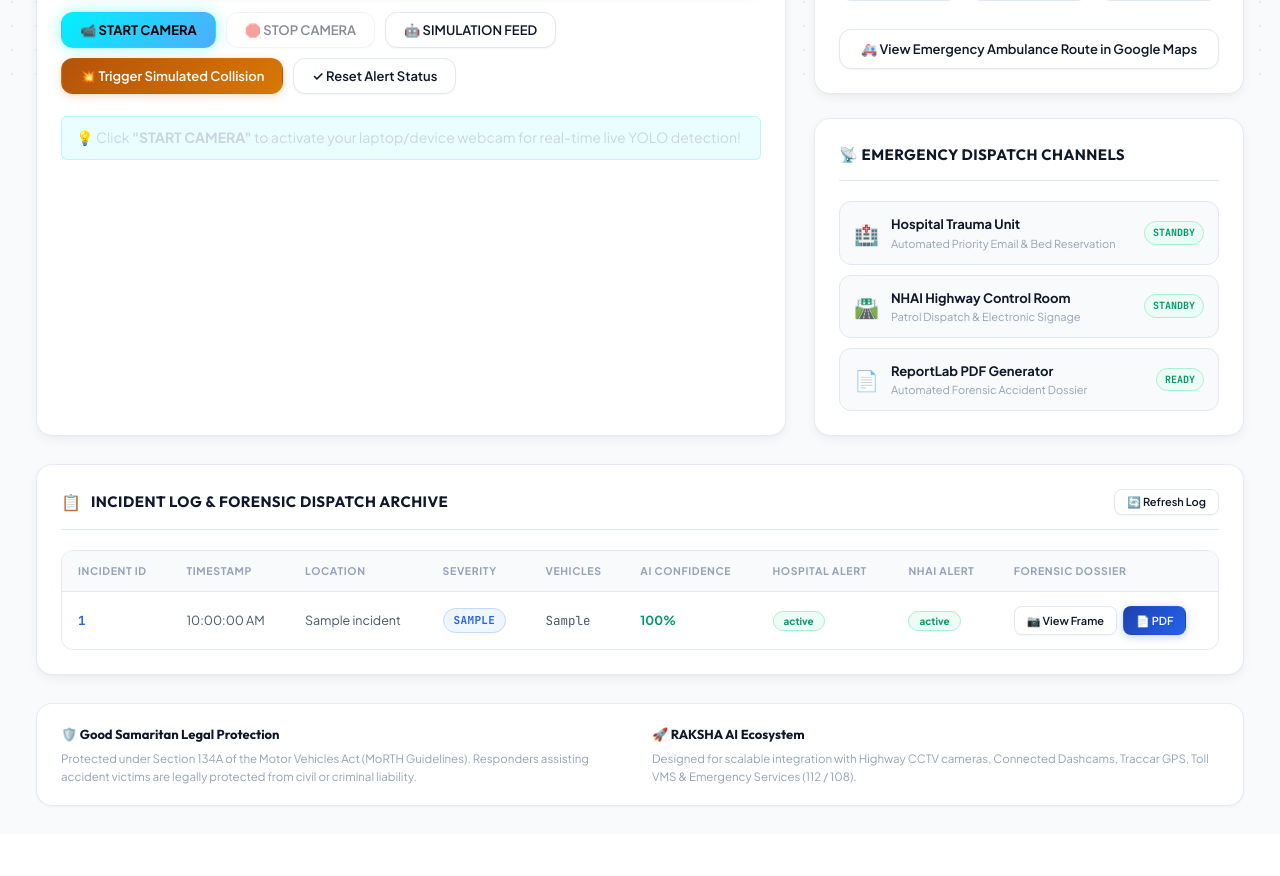
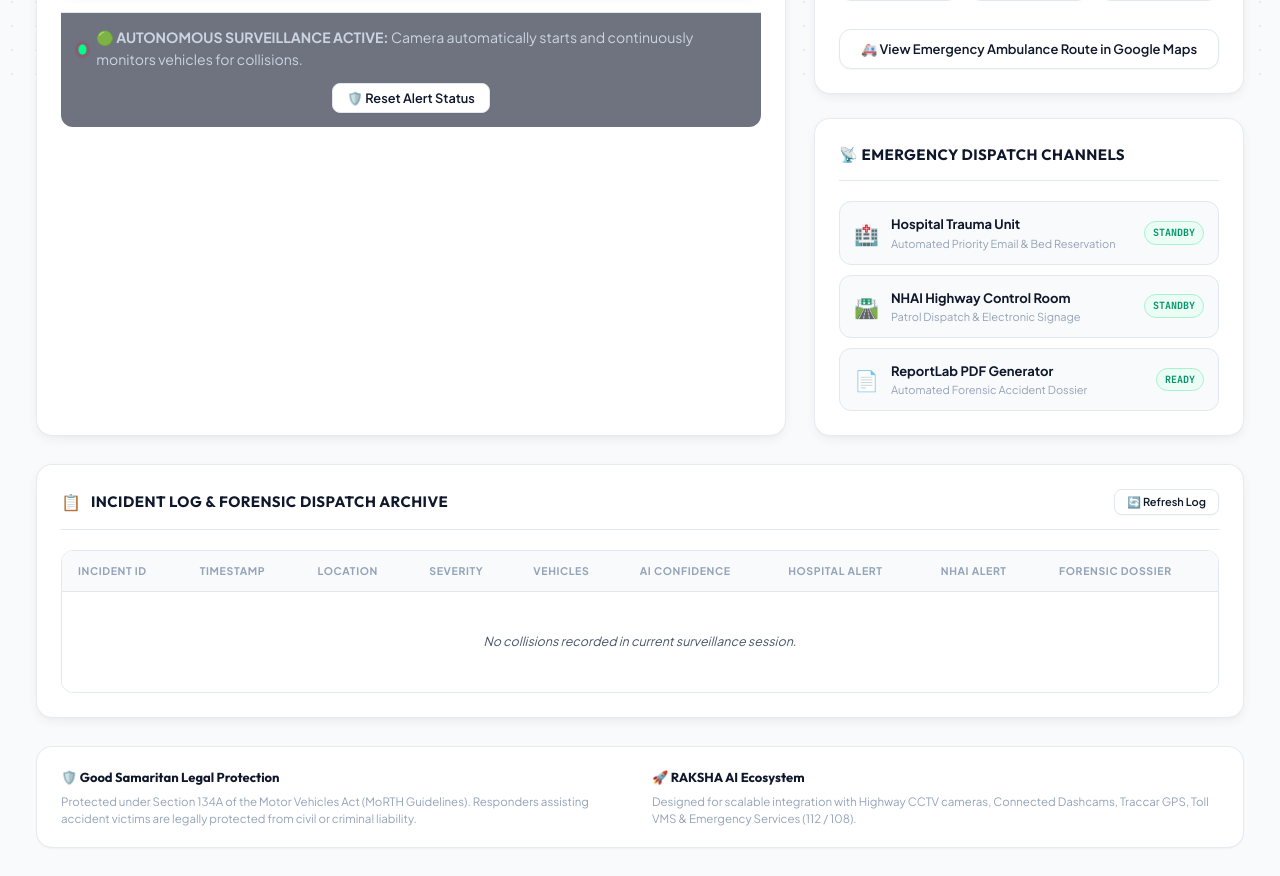
Before and after one commit to chiragvishnoi-01/raksha.ai, a FastAPI app: page / in a window 1280 px wide. Shown: the part 706-1582 px from the top of the page. Before the commit the page ends 1513 px from the top, so only its background shows below. Run offline with FastAPI, Linux system fonts and the light colour scheme; tables that the repository leaves empty hold one stand-in row (values such as "Sample post"); data that the repository does not hold is empty; parts of the project's set-up code (start-up, migrations or seed data) failed here and were passed over.

Commit message:
Remove manual camera buttons and enable 100% autonomous camera startup and accident detection on load

```diff
--- a/app/dashboard/static/js/app.js
+++ b/app/dashboard/static/js/app.js
@@ -309,28 +309,58 @@ function updateCameraStatus(message, type = 'info') {
     }
 }
 
-async function startLiveCamera() {
-    const btnStart = document.getElementById('btn-start-camera');
-    const btnStop = document.getElementById('btn-stop-camera');
+// ==========================================
+// RAKSHA AI — Autonomous Live Camera Controller
+// ==========================================
+
+const CAMERA_CONFIG = {
+    width: 640,
+    height: 360,
+    targetFps: 12,
+    jpegQuality: 0.65
+};
+
+let isLiveWebcamActive = false;
+let webcamMediaStream = null;
+let webcamWs = null;
+let isAwaitingFrameResponse = false;
+let streamIntervalId = null;
+let lastFrameSendTime = 0;
+
+function updateCameraStatus(message, type = 'info') {
+    const statusBox = document.getElementById('camera-status-msg');
+    if (!statusBox) return;
+
+    statusBox.textContent = message;
+    if (type === 'error') {
+        statusBox.style.color = '#ff6b6b';
+    } else if (type === 'success') {
+        statusBox.style.color = '#00ff88';
+    } else {
+        statusBox.style.color = '#cbd5e1';
+    }
+}
+
+// Automatic Camera Startup — Starts immediately on page load without any manual button click
+async function autoStartCamera() {
+    const video = document.getElementById('client-webcam-video');
+    const streamImg = document.getElementById('live-stream-img');
     const sourceTag = document.getElementById('cam-feed-source');
-    const video = document.getElementById('client-webcam-video');
 
     if (!navigator.mediaDevices || !navigator.mediaDevices.getUserMedia) {
-        updateCameraStatus("Your browser does not support webcam access. Please use the latest Chrome or Edge.", "error");
+        updateCameraStatus("Webcam API not supported by browser. Showing highway simulation feed.", "info");
+        if (streamImg) streamImg.style.display = 'block';
         return;
     }
 
-    if (btnStart) {
-        btnStart.disabled = true;
-        btnStart.textContent = '⏳ REQUESTING PERMISSION...';
-    }
-    updateCameraStatus("Requesting camera permission from browser...", "info");
+    updateCameraStatus("Connecting to camera...", "info");
 
     try {
         const stream = await navigator.mediaDevices.getUserMedia({
             video: {
                 width: { ideal: CAMERA_CONFIG.width },
-                height: { ideal: CAMERA_CONFIG.height }
+                height: { ideal: CAMERA_CONFIG.height },
+                facingMode: "user"
             },
             audio: false
         });
@@ -341,51 +371,38 @@ async function startLiveCamera() {
 
         isLiveWebcamActive = true;
 
-        // Immediately show live webcam video on screen so user never sees black box
-        const streamImg = document.getElementById('live-stream-img');
+        // Show live camera immediately on screen (NO black screen)
         video.style.display = 'block';
         if (streamImg) streamImg.style.display = 'none';
 
-        if (btnStart) {
-            btnStart.textContent = '📹 CAMERA ACTIVE';
-            btnStart.disabled = true;
-            btnStart.style.opacity = '0.6';
-        }
-        if (btnStop) {
-            btnStop.disabled = false;
-            btnStop.style.opacity = '1.0';
-            btnStop.style.background = 'linear-gradient(135deg, #ff416c 0%, #ff4b2b 100%)';
-            btnStop.style.color = '#fff';
-            btnStop.style.boxShadow = '0 0 15px rgba(255, 65, 108, 0.4)';
-        }
         if (sourceTag) {
-            sourceTag.textContent = 'BROWSER WEBCAM';
+            sourceTag.textContent = 'AUTOMATIC LIVE WEBCAM';
         }
 
-        updateCameraStatus("🟢 Browser Camera ACTIVE — Streaming live to YOLOv8 & ByteTrack.", "success");
+        updateCameraStatus("🟢 AUTONOMOUS SURVEILLANCE ACTIVE: Camera online, scanning for vehicles & collisions.", "success");
         initWebcamWebSocket();
 
     } catch (err) {
-        console.error('Camera access error:', err);
+        console.warn('Camera startup:', err);
         isLiveWebcamActive = false;
 
-        if (btnStart) {
-            btnStart.disabled = false;
-            btnStart.textContent = '📹 START CAMERA';
-            btnStart.style.opacity = '1.0';
-        }
-        if (btnStop) {
-            btnStop.disabled = true;
-            btnStop.style.opacity = '0.5';
+        // If browser requires user interaction first to allow camera
+        if (err.name === 'NotAllowedError' || err.name === 'PermissionDeniedError') {
+            updateCameraStatus("🔒 Camera permission needed: Click anywhere on video to activate camera.", "info");
+            const wrapper = document.querySelector('.video-wrapper');
+            if (wrapper) {
+                wrapper.style.cursor = 'pointer';
+                wrapper.onclick = () => {
+                    wrapper.onclick = null;
+                    wrapper.style.cursor = 'default';
+                    autoStartCamera();
+                };
+            }
+        } else {
+            updateCameraStatus(`Camera: ${err.message}. Monitoring active.`, "info");
         }
 
-        if (err.name === 'NotAllowedError' || err.name === 'PermissionDeniedError') {
-            updateCameraStatus("Camera permission denied. Please allow camera access in your browser settings.", "error");
-        } else if (err.name === 'NotFoundError' || err.name === 'DevicesNotFoundError' || err.name === 'NotReadableError') {
-            updateCameraStatus("No camera detected or camera is already in use.", "error");
-        } else {
-            updateCameraStatus(`Camera error: ${err.message}. Please verify webcam connection.`, "error");
-        }
+        if (streamImg) streamImg.style.display = 'block';
     }
 }
 
@@ -402,7 +419,7 @@ function initWebcamWebSocket() {
     webcamWs.binaryType = 'arraybuffer';
 
     webcamWs.onopen = () => {
-        console.log('Live webcam WebSocket connected to RAKSHA AI.');
+        console.log('Autonomous WebSocket connected to RAKSHA AI.');
         isAwaitingFrameResponse = false;
         startFrameCaptureLoop();
     };
@@ -413,6 +430,7 @@ function initWebcamWebSocket() {
         const imgUrl = URL.createObjectURL(blob);
         const streamImg = document.getElementById('live-stream-img');
         const video = document.getElementById('client-webcam-video');
+
         if (streamImg && isLiveWebcamActive) {
             streamImg.src = imgUrl;
             streamImg.style.display = 'block';
@@ -434,15 +452,12 @@ function initWebcamWebSocket() {
             if (video) video.style.display = 'block';
             if (streamImg) streamImg.style.display = 'none';
 
-            updateCameraStatus("AI connection lost. Reconnecting...", "error");
             setTimeout(() => {
                 if (isLiveWebcamActive) initWebcamWebSocket();
             }, 2000);
         }
     };
 }
-
-let lastFrameSendTime = 0;
 
 function startFrameCaptureLoop() {
     if (streamIntervalId) clearInterval(streamIntervalId);
@@ -486,75 +501,11 @@ function startFrameCaptureLoop() {
     }, intervalMs);
 }
 
-function stopLiveCamera() {
-    isLiveWebcamActive = false;
-    isAwaitingFrameResponse = false;
-
-    if (streamIntervalId) {
-        clearInterval(streamIntervalId);
-        streamIntervalId = null;
-    }
-
-    if (webcamMediaStream) {
-        webcamMediaStream.getTracks().forEach(track => track.stop());
-        webcamMediaStream = null;
-    }
-
-    if (webcamWs) {
-        try { webcamWs.close(); } catch(e) {}
-        webcamWs = null;
-    }
-
-    const btnStart = document.getElementById('btn-start-camera');
-    const btnStop = document.getElementById('btn-stop-camera');
-    const sourceTag = document.getElementById('cam-feed-source');
-    const streamImg = document.getElementById('live-stream-img');
-
-    if (btnStart) {
-        btnStart.textContent = '📹 START CAMERA';
-        btnStart.disabled = false;
-        btnStart.style.opacity = '1.0';
-    }
-    if (btnStop) {
-        btnStop.disabled = true;
-        btnStop.style.opacity = '0.5';
-        btnStop.style.background = '';
-        btnStop.style.color = '';
-        btnStop.style.boxShadow = '';
-    }
-    if (sourceTag) {
-        sourceTag.textContent = 'SIMULATION';
-    }
-
-    updateCameraStatus("Camera stopped. Switched back to simulation stream.", "info");
-
-    const video = document.getElementById('client-webcam-video');
-    if (video) video.style.display = 'none';
-    if (streamImg) {
-        streamImg.style.display = 'block';
-        streamImg.src = `/api/stream?t=${Date.now()}`;
-    }
-}
-
-async function useSimulationFeed() {
-    if (isLiveWebcamActive) {
-        stopLiveCamera();
-    }
-    try {
-        await fetch('/api/toggle-camera', { method: 'POST' });
-        const streamImg = document.getElementById('live-stream-img');
-        if (streamImg) {
-            streamImg.src = `/api/stream?t=${Date.now()}`;
-        }
-        updateCameraStatus("Switched to simulated highway traffic feed.", "info");
-        pollTelemetry();
-    } catch (e) {
-        console.error('Error switching to simulation feed:', e);
-    }
-}
-
-// Initialize Polling
+// Initialize Polling & Autonomous Camera on Page Load
 window.addEventListener('DOMContentLoaded', () => {
     fetchIncidents();
     setInterval(pollTelemetry, 800);
+
+    // Automatically trigger live camera and AI monitoring without requiring any button clicks!
+    autoStartCamera();
 });
--- a/app/dashboard/templates/index.html
+++ b/app/dashboard/templates/index.html
@@ -152,10 +152,10 @@
                 </div>
 
                 <div class="video-wrapper">
-                    <!-- Client-side Live Webcam Element (shows instantly when camera starts) -->
-                    <video id="client-webcam-video" autoplay playsinline muted style="display: none; width: 100%; height: 100%; object-fit: cover;"></video>
+                    <!-- Client-side Live Webcam Element (shows instantly on page load) -->
+                    <video id="client-webcam-video" autoplay playsinline muted style="width: 100%; height: 100%; object-fit: cover; display: block;"></video>
                     <!-- Server Stream / AI Annotated Feed Element -->
-                    <img id="live-stream-img" src="/api/stream" alt="Live Camera Feed with YOLO Telemetry" style="width: 100%; height: 100%; object-fit: cover; display: block;">
+                    <img id="live-stream-img" src="/api/stream" alt="Live Camera Feed with YOLO Telemetry" style="width: 100%; height: 100%; object-fit: cover; display: none;">
                     <!-- Offscreen Canvas for Frame Extraction -->
                     <canvas id="client-webcam-canvas" width="640" height="360" style="position: absolute; left: -9999px; top: -9999px;"></canvas>
 
@@ -167,7 +167,7 @@
                         </div>
                         <div class="hud-corner top-right">
                             <span class="metric-tag" style="background: rgba(0,242,254,0.15); color: #00f2fe; border: 1px solid rgba(0,242,254,0.4); margin-bottom: 4px; display: inline-block;">
-                                Camera Source: <strong id="cam-feed-source">SIMULATION</strong>
+                                Camera Source: <strong id="cam-feed-source">AUTOMATIC LIVE WEBCAM</strong>
                             </span>
                             <span id="collision-hud-status" class="hud-status-badge">STATUS: NORMAL</span>
                         </div>
@@ -177,26 +177,17 @@
                     </div>
                 </div>
 
-                <div class="video-controls-bar">
-                    <div class="control-buttons">
-                        <button id="btn-start-camera" class="btn btn-primary" onclick="startLiveCamera()" style="font-weight: 700; background: linear-gradient(135deg, #00f2fe 0%, #4facfe 100%); color: #000; box-shadow: 0 0 15px rgba(0, 242, 254, 0.4);">
-                            📹 START CAMERA
+                <div class="video-controls-bar" style="display: flex; justify-content: space-between; align-items: center; padding: 14px 18px; background: rgba(15, 23, 42, 0.6); border-top: 1px solid var(--border-subtle); border-radius: 0 0 var(--radius-md) var(--radius-md);">
+                    <div style="display: flex; align-items: center; gap: 10px;">
+                        <span class="live-dot pulse-anim" style="background: #00ff88;"></span>
+                        <span id="camera-status-msg" style="font-size: 0.88rem; color: #cbd5e1;">
+                            🟢 <strong>AUTONOMOUS SURVEILLANCE ACTIVE:</strong> Camera automatically starts and continuously monitors vehicles for collisions.
+                        </span>
+                    </div>
+                    <div>
+                        <button class="btn btn-secondary btn-sm" onclick="resetAlertState()" style="font-size: 0.8rem; padding: 6px 14px; font-weight: 600;">
+                            🛡️ Reset Alert Status
                         </button>
-                        <button id="btn-stop-camera" class="btn btn-secondary" onclick="stopLiveCamera()" style="font-weight: 600; opacity: 0.5;" disabled>
-                            🛑 STOP CAMERA
-                        </button>
-                        <button class="btn btn-secondary" onclick="useSimulationFeed()">
-                            🤖 SIMULATION FEED
-                        </button>
-                        <button class="btn btn-warning" onclick="triggerSimulatedCollision()">
-                            💥 Trigger Simulated Collision
-                        </button>
-                        <button class="btn btn-secondary" onclick="resetAlertState()">
-                            ✓ Reset Alert Status
-                        </button>
-                    </div>
-                    <div id="camera-status-msg" class="control-note" style="margin-top: 10px; padding: 10px 14px; border-radius: 6px; font-size: 0.88rem; background: rgba(0, 242, 254, 0.08); border: 1px solid rgba(0, 242, 254, 0.25); color: #cbd5e1;">
-                        💡 Click <strong>"START CAMERA"</strong> to activate your laptop/device webcam for real-time live YOLO detection!
                     </div>
                 </div>
             </section>
```
